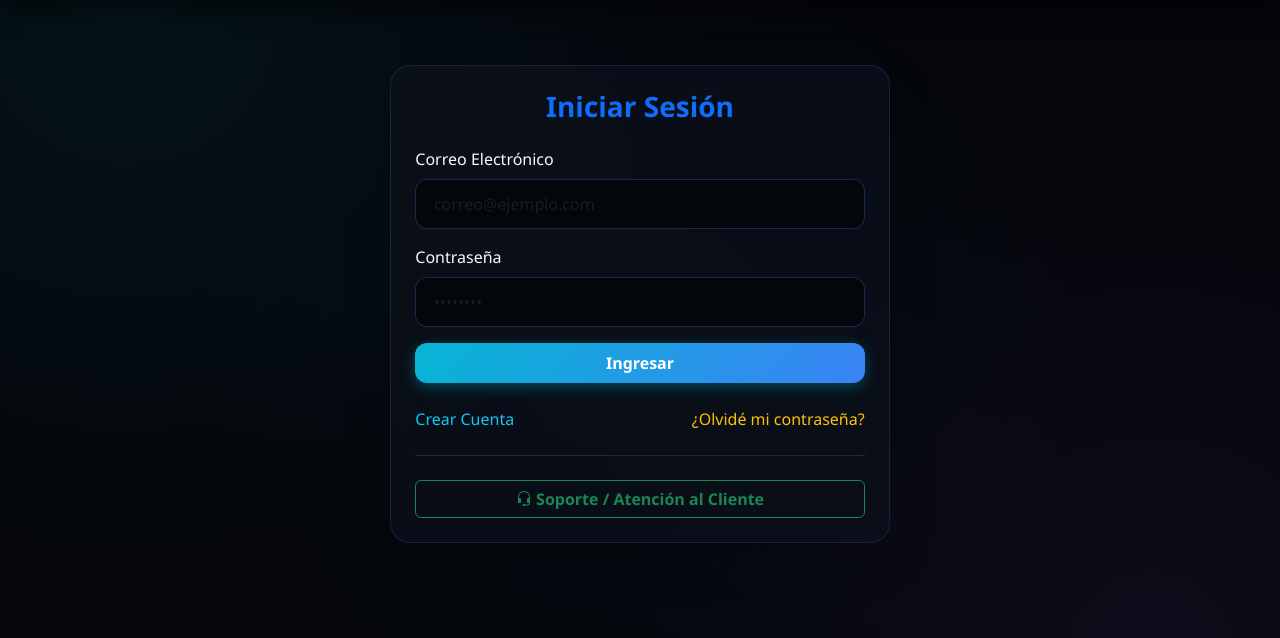
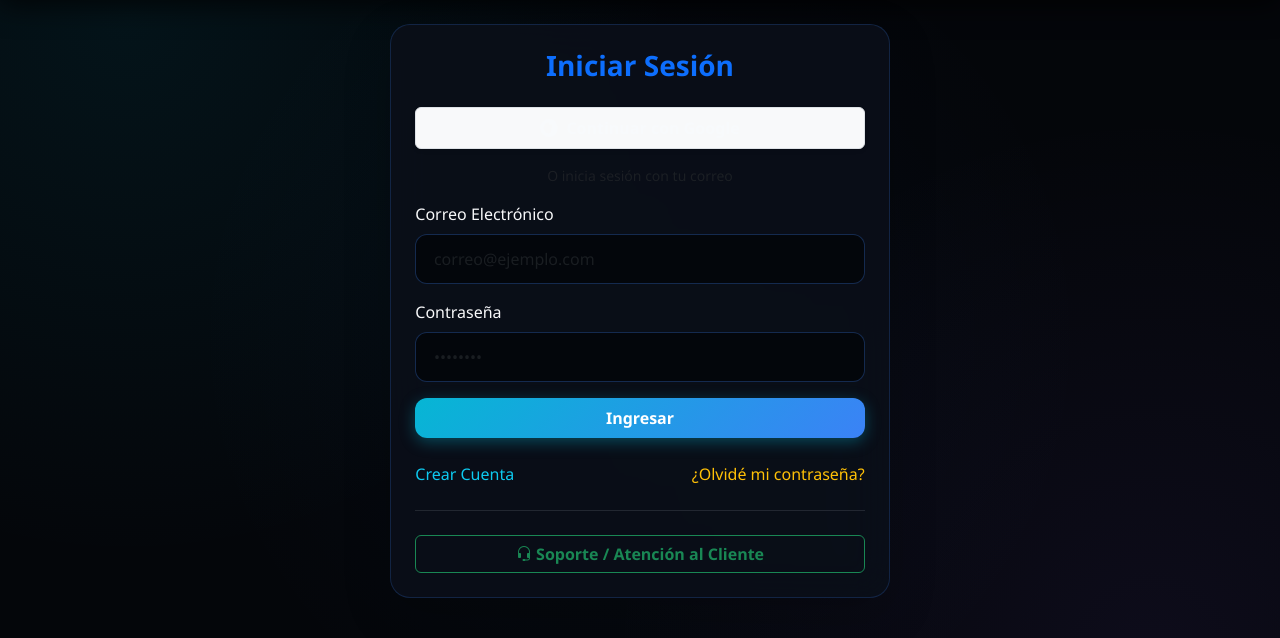
Before and after one commit to windnexx/windnexx-store, a Flask app: page /login in a window 1280 px wide. Shown: the part 63-701 px from the top of the page. Run offline with Flask 3, Linux system fonts and the light colour scheme; parts of the project's set-up code (start-up, migrations or seed data) failed here and were passed over.

Commit message:
actualizar archivos

```diff
--- a/app.py
+++ b/app.py
@@ -9,11 +9,11 @@ from datetime import datetime, timedelta
 from zoneinfo import ZoneInfo
 from sqlalchemy import text
 
-# Importaciones para Google OAuth y Enlaces Seguros de Correo
+# Importaciones para Google OAuth, Enlaces Seguros y Envío de Correo
 from authlib.integrations.flask_client import OAuth
 from itsdangerous import URLSafeTimedSerializer
+from flask_mail import Mail, Message
 
-# Intentar importar pandas para excel, sino continuar sin él de forma segura
 try:
     import pandas as pd
     EXCEL_DISPONIBLE = True
@@ -22,6 +22,16 @@ except ImportError:
 
 app = Flask(__name__)
 app.secret_key = os.environ.get('SECRET_KEY', 'clave_secreta_windnexx_desarrollo')
+
+# Configuración de Flask-Mail (para enviar correos reales)
+app.config['MAIL_SERVER'] = os.environ.get('MAIL_SERVER', 'smtp.gmail.com')
+app.config['MAIL_PORT'] = int(os.environ.get('MAIL_PORT', 587))
+app.config['MAIL_USE_TLS'] = os.environ.get('MAIL_USE_TLS', 'True') == 'True'
+app.config['MAIL_USERNAME'] = os.environ.get('MAIL_USERNAME')
+app.config['MAIL_PASSWORD'] = os.environ.get('MAIL_PASSWORD')
+app.config['MAIL_DEFAULT_SENDER'] = os.environ.get('MAIL_DEFAULT_SENDER', os.environ.get('MAIL_USERNAME'))
+
+mail = Mail(app)
 
 # Configuración de Google OAuth
 app.config['GOOGLE_CLIENT_ID'] = os.environ.get('GOOGLE_CLIENT_ID')
@@ -62,17 +72,17 @@ TIMEZONE_LIMA = ZoneInfo("America/Lima")
 def hora_lima():
     return datetime.now(TIMEZONE_LIMA)
 
-# Modelo de Usuario Actualizado (password opcional para Google y campos de verificación)
+# Modelo de Usuario
 class Usuario(db.Model):
     id = db.Column(db.Integer, primary_key=True)
     nombre = db.Column(db.String(100), nullable=False)
     correo = db.Column(db.String(100), unique=True, nullable=False)
     telefono = db.Column(db.String(20), nullable=True, default='')
-    password = db.Column(db.String(200), nullable=True) # Opcional para cuentas de Google
+    password = db.Column(db.String(200), nullable=True)
     google_id = db.Column(db.String(100), unique=True, nullable=True)
     correo_verificado = db.Column(db.Boolean, default=False)
     rol = db.Column(db.String(20), default='cliente')
-    confirmado = db.Column(db.Boolean, default=True) # Activado automáticamente por Google o Enlace
+    confirmado = db.Column(db.Boolean, default=True)
     categoria = db.Column(db.String(20), default='Cliente')
     solicitud_reset = db.Column(db.Boolean, default=False)
     ultima_actividad = db.Column(db.DateTime, nullable=True)
@@ -80,12 +90,10 @@ class Usuario(db.Model):
     referido_por_id = db.Column(db.Integer, db.ForeignKey('usuario.id'), nullable=True)
     rango = db.Column(db.String(20), default='Bronce')
 
-# Modelo de Configuración General / Publicidad
 class ConfiguracionGlobal(db.Model):
     id = db.Column(db.Integer, primary_key=True)
     anuncio_publicidad = db.Column(db.Text, default='¡Bienvenidos a WINDNEXX Store! Aprovecha los mejores descuentos.')
 
-# Modelo de Código Promocional
 class CodigoPromo(db.Model):
     id = db.Column(db.Integer, primary_key=True)
     codigo = db.Column(db.String(50), unique=True, nullable=False)
@@ -96,19 +104,16 @@ class CodigoPromo(db.Model):
     es_premio_referido = db.Column(db.Boolean, default=False)
     propietario_id = db.Column(db.Integer, db.ForeignKey('usuario.id'), nullable=True)
 
-# Tabla de Configuración Global de Premios de Referidos
 class ConfiguracionReferido(db.Model):
     id = db.Column(db.Integer, primary_key=True)
     nombre_premio = db.Column(db.String(100), default='Descuento por Referido')
     descuento_porcentaje = db.Column(db.Float, default=6.0)
 
-# Tabla auxiliar para control de códigos
 class UsoCodigoUsuario(db.Model):
     id = db.Column(db.Integer, primary_key=True)
     usuario_id = db.Column(db.Integer, db.ForeignKey('usuario.id'), nullable=False)
     codigo_id = db.Column(db.Integer, db.ForeignKey('codigo_promo.id'), nullable=False)
 
-# Modelo de Registro de Referidos
 class RegistroReferido(db.Model):
     id = db.Column(db.Integer, primary_key=True)
     patrocinador_id = db.Column(db.Integer, db.ForeignKey('usuario.id'), nullable=False)
@@ -116,7 +121,6 @@ class RegistroReferido(db.Model):
     meta_cumplida = db.Column(db.Boolean, default=False)
     fecha = db.Column(db.String(30), default=lambda: hora_lima().strftime('%d/%m/%Y %H:%M'))
 
-# Modelo de Pedido
 class Pedido(db.Model):
     id = db.Column(db.Integer, primary_key=True)
     usuario_id = db.Column(db.Integer, db.ForeignKey('usuario.id'), nullable=False)
@@ -132,7 +136,6 @@ class Pedido(db.Model):
     fecha = db.Column(db.String(30), default=lambda: hora_lima().strftime('%d/%m/%Y %H:%M'))
     solo_fecha = db.Column(db.String(20), default=lambda: hora_lima().strftime('%d/%m/%Y'))
 
-# Modelo para Mensajes de Soporte / Atención al Cliente
 class MensajeSoporte(db.Model):
     id = db.Column(db.Integer, primary_key=True)
     nombre = db.Column(db.String(100), nullable=False)
@@ -146,10 +149,12 @@ class MensajeSoporte(db.Model):
 with app.app_context():
     db.create_all()
 
-    # Auto-migración segura para agregar columnas faltantes en Render o entorno local
+    # Migración de columnas y marcar a los usuarios antiguos como verificados automáticamente
     try:
         db.session.execute(text("ALTER TABLE usuario ADD COLUMN IF NOT EXISTS google_id VARCHAR(100) UNIQUE;"))
         db.session.execute(text("ALTER TABLE usuario ADD COLUMN IF NOT EXISTS correo_verificado BOOLEAN DEFAULT FALSE;"))
+        # Excepción solicitada: los usuarios ya registrados antes no necesitan verificar
+        db.session.execute(text("UPDATE usuario SET correo_verificado = TRUE WHERE correo_verificado IS FALSE AND google_id IS NULL AND password IS NOT NULL;"))
         db.session.commit()
     except Exception as e:
         db.session.rollback()
@@ -434,7 +439,7 @@ def register():
             telefono=telefono,
             password=hashed_password,
             rol='cliente',
-            correo_verificado=False,
+            correo_verificado=False, # Nuevos usuarios requieren verificación real
             confirmado=True,
             categoria='Cliente',
             rango='Bronce',
@@ -453,11 +458,18 @@ def register():
 
         db.session.commit()
 
-        token = serializer.dumps(correo, salt='email-verification-salt')
-        enlace_verificacion = url_for('verificar_correo', token=token, _external=True)
-        print(f"--- ENLACE DE VERIFICACIÓN PARA {correo}: {enlace_verificacion} ---")
+        # Enviar correo real de verificación
+        try:
+            token = serializer.dumps(correo, salt='email-verification-salt')
+            enlace_verificacion = url_for('verificar_correo', token=token, _external=True)
 
-        flash('Registro exitoso. Revisa tu correo electrónico para activar tu cuenta.', 'success')
+            msg = Message('Verifica tu cuenta en WINDNEXX Store', recipients=[correo])
+            msg.body = f"Hola {nombre},\n\nGracias por registrarte en WINDNEXX Store. Por favor haz clic en el siguiente enlace para verificar tu correo electrónico y activar tu cuenta:\n\n{enlace_verificacion}\n\nSi no creaste esta cuenta, ignora este mensaje."
+            mail.send(msg)
+            flash('Registro exitoso. Hemos enviado un enlace de verificación a tu correo electrónico.', 'success')
+        except Exception as e:
+            flash(f'Registro exitoso, pero ocurrió un error al enviar el correo: {str(e)}', 'warning')
+
         return redirect(url_for('login'))
 
     return render_template('register.html')
--- a/templates/login.html
+++ b/templates/login.html
@@ -6,6 +6,17 @@
         <div class="card shadow-lg border-secondary">
             <div class="card-body p-4">
                 <h3 class="card-title text-center mb-4 fw-bold text-primary">Iniciar Sesión</h3>
+
+                <!-- Botón de Iniciar Sesión con Google -->
+                <a href="{{ url_for('login_google') }}" class="btn btn-light w-100 fw-bold py-2 mb-3 shadow-sm d-flex align-items-center justify-content-center text-dark border">
+                    <svg xmlns="http://www.w3.org/2000/svg" width="18" height="18" fill="currentColor" class="bi bi-google me-2" viewBox="0 0 16 16">
+                      <path d="M15.545 6.558a9.42 9.42 0 0 1 .139 1.626c0 2.434-.87 4.492-2.384 5.885h.002C11.978 15.292 10.158 16 8 16A8 8 0 1 1 8 0a7.689 7.689 0 0 1 5.352 2.082l-2.284 2.284A4.347 4.347 0 0 0 8 3.166c-2.087 0-3.86 1.408-4.492 3.304a4.792 4.792 0 0 0 0 3.063h.003c.635 1.893 2.405 3.301 4.492 3.301 1.078 0 2.004-.276 2.722-7.648h-2.722v-2.9h5.536z"/>
+                    </svg>
+                    Continuar con Google
+                </a>
+
+                <div class="text-center text-muted mb-3 small">O inicia sesión con tu correo</div>
+
                 <form action="{{ url_for('login') }}" method="POST">
                     <div class="mb-3">
                         <label class="form-label text-light">Correo Electrónico</label>
```
